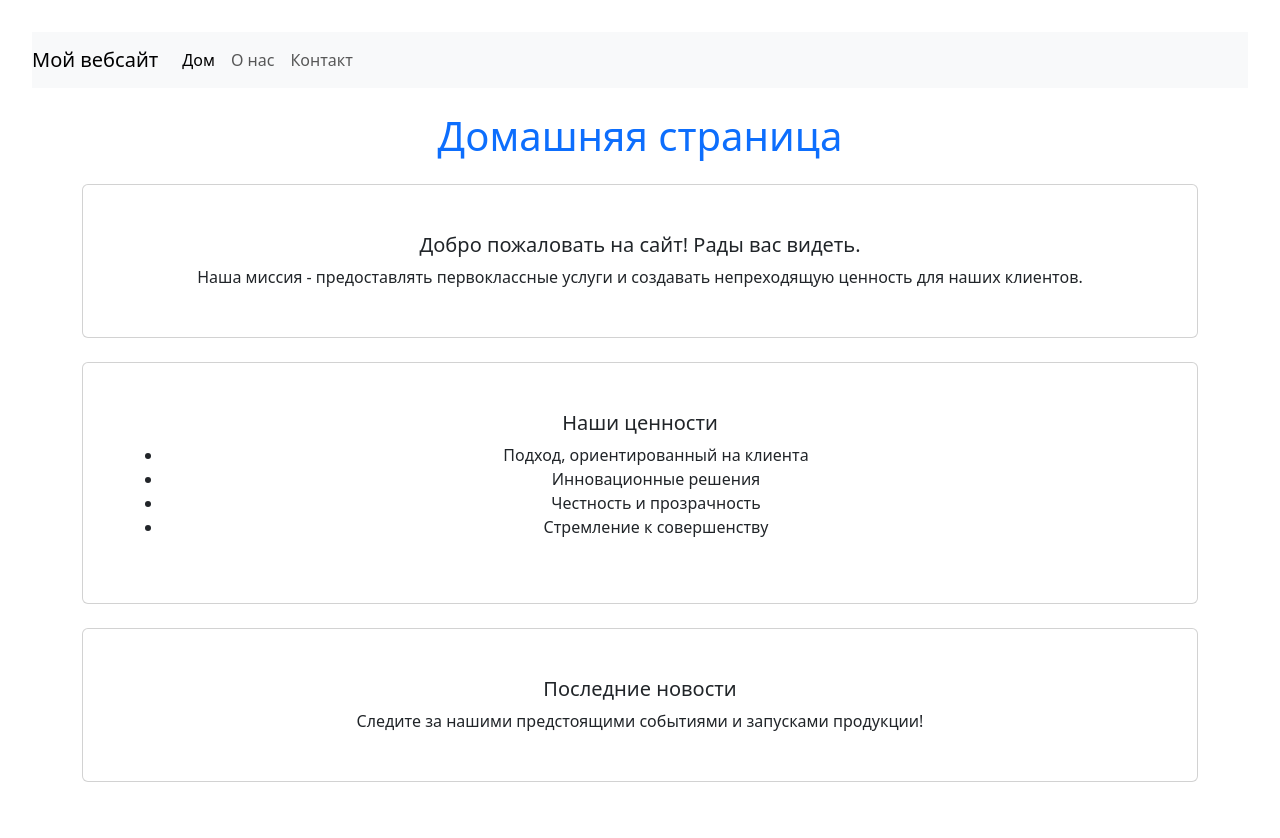
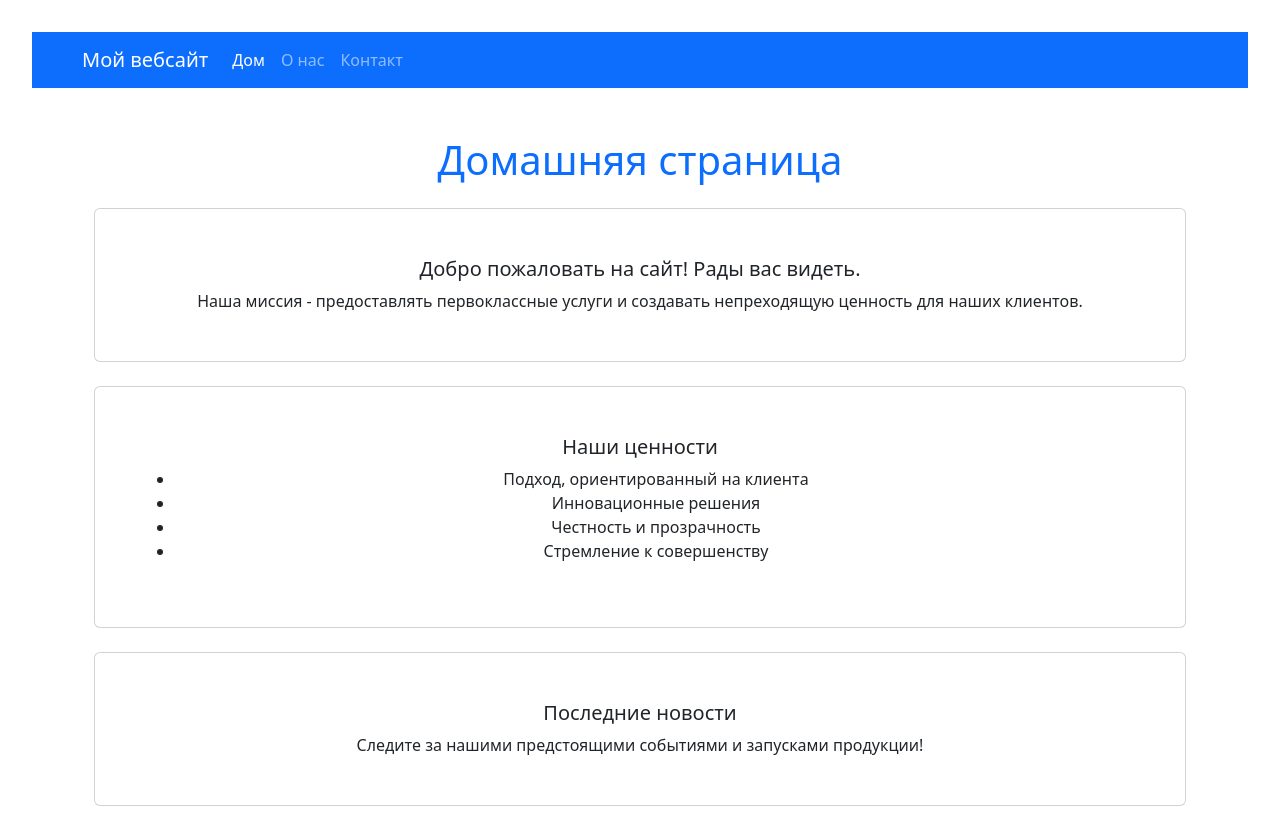
Before and after one commit to AzatMukashov/hw-js-34, a React (Vite) app: page / in a window 1280 px wide. Before the commit the page ends 814 px from the top, so only its background shows below. Built offline with nearby package versions, Linux system fonts and the light colour scheme.

Commit message:
поменял цвет навигационному бару добавил на мой взгляд более логичную переадресацию на название сайта добавил контейнеры последнему отступ

```diff
--- a/src/App.tsx
+++ b/src/App.tsx
@@ -1,16 +1,17 @@
-import './App.css'
-import { NavLink, Route, BrowserRouter as Router, Routes } from 'react-router-dom';
-import { Nav, Navbar } from 'react-bootstrap';
+import { NavLink, Route, BrowserRouter as Router, Routes, Link } from 'react-router-dom';
+import { Container, Nav, Navbar } from 'react-bootstrap';
 import Home from './components/Home.tsx';
 import About from './components/About.tsx';
 import Contact from './components/Contact.tsx';
+import './App.css'
 
 const App = () => {
   return (
     <Router>
       <div>
-        <Navbar bg="light" expand="lg">
-          <Navbar.Brand href="#">Мой вебсайт</Navbar.Brand>
+        <Navbar bg="primary" variant="dark" expand="lg">
+          <Container>
+            <Navbar.Brand as={Link} to='/'>Мой вебсайт</Navbar.Brand>
             <Navbar.Toggle aria-controls="basic-navbar-nav"/>
             <Navbar.Collapse id="basic-navbar-nav">
               <Nav className="mr-auto">
@@ -19,12 +20,15 @@ const App = () => {
                 <Nav.Link as={NavLink} to="/contact" end>Контакт</Nav.Link>
               </Nav>
             </Navbar.Collapse>
+          </Container>
         </Navbar>
+        <Container className='mt-4'>
           <Routes>
             <Route path="/" element={<Home/>}/>
             <Route path="/about" element={<About/>}/>
             <Route path="/contact" element={<Contact/>}/>
           </Routes>
+        </Container>
       </div>
     </Router>
   )
```
Lines whose indentation alone changed are shown as unchanged.
